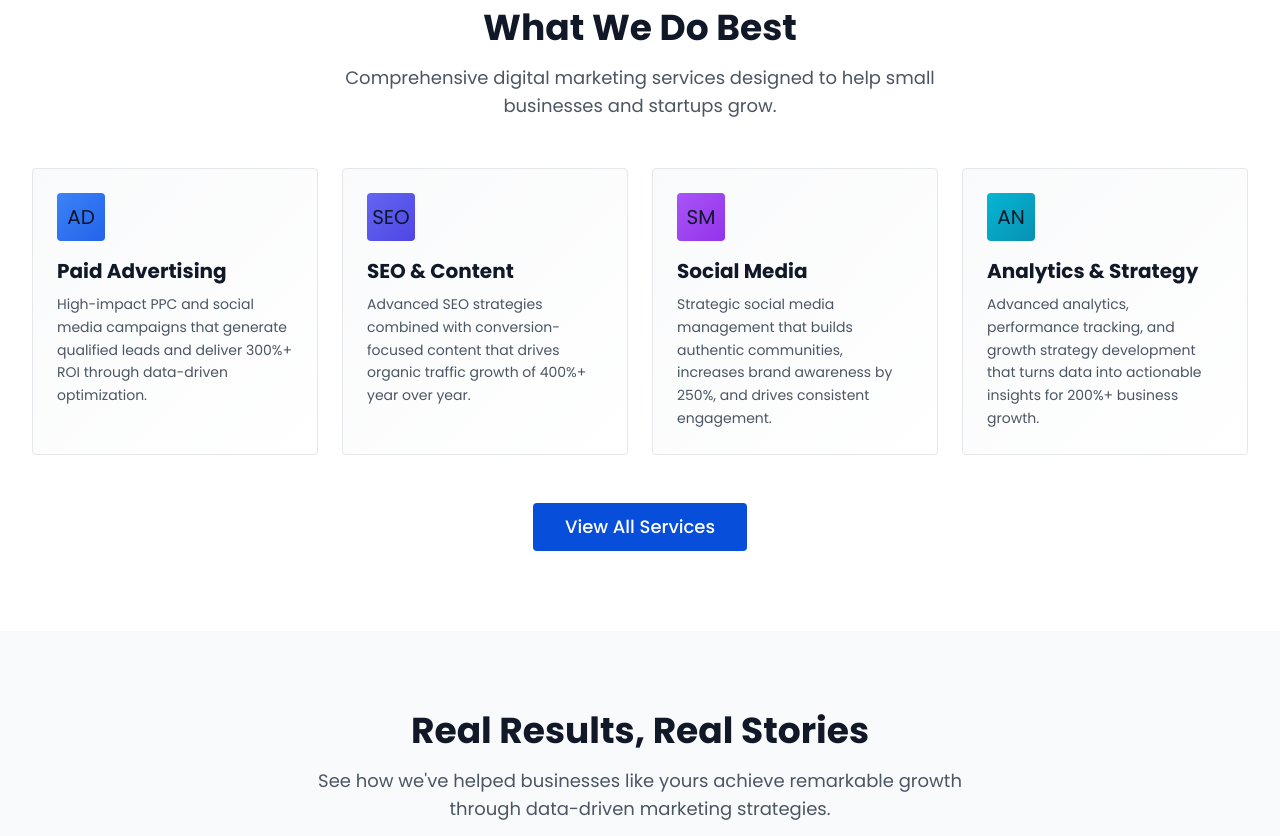
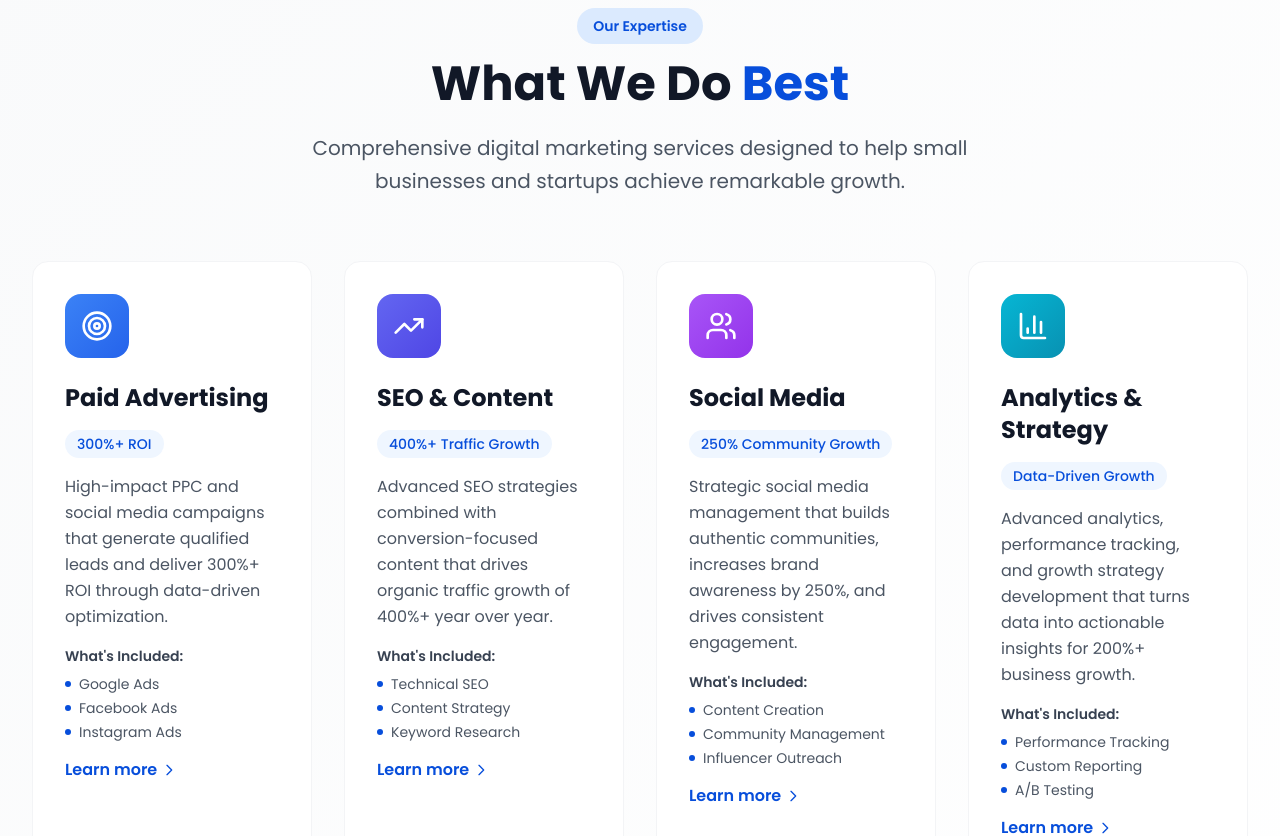
Before and after one commit to arrowaydigital/Arroway, a React (Vite) app: page / in a window 1280 px wide. Shown: the part 820-1656 px from the top of the page. Built offline with nearby package versions, Linux system fonts and the light colour scheme.

Commit message:
Update HomeServicesPreview.tsx

```diff
--- a/src/components/features/HomeServicesPreview.tsx
+++ b/src/components/features/HomeServicesPreview.tsx
@@ -3,80 +3,128 @@ import { Link } from "react-router-dom";
 import { Button } from "@/components/ui/button";
 import { FadeInSection } from "@/components/animations/FadeInSection";
 import { motion } from "framer-motion";
+import { Target, TrendingUp, Users, BarChart3 } from "lucide-react";
 
 export function HomeServicesPreview() {
   const services = [
     {
-      icon: "AD",
+      icon: Target,
       title: "Paid Advertising",
       description: "High-impact PPC and social media campaigns that generate qualified leads and deliver 300%+ ROI through data-driven optimization.",
       color: "from-blue-500 to-blue-600",
+      metric: "300%+ ROI",
+      features: ["Google Ads", "Facebook Ads", "Instagram Ads", "Retargeting"]
     },
     {
-      icon: "SEO",
+      icon: TrendingUp,
       title: "SEO & Content",
       description: "Advanced SEO strategies combined with conversion-focused content that drives organic traffic growth of 400%+ year over year.",
       color: "from-indigo-500 to-indigo-600",
+      metric: "400%+ Traffic Growth",
+      features: ["Technical SEO", "Content Strategy", "Keyword Research", "Link Building"]
     },
     {
-      icon: "SM",
+      icon: Users,
       title: "Social Media",
       description: "Strategic social media management that builds authentic communities, increases brand awareness by 250%, and drives consistent engagement.",
       color: "from-purple-500 to-purple-600",
+      metric: "250% Community Growth",
+      features: ["Content Creation", "Community Management", "Influencer Outreach", "Social Analytics"]
     },
     {
-      icon: "AN",
+      icon: BarChart3,
       title: "Analytics & Strategy",
       description: "Advanced analytics, performance tracking, and growth strategy development that turns data into actionable insights for 200%+ business growth.",
       color: "from-cyan-500 to-cyan-600",
+      metric: "Data-Driven Growth",
+      features: ["Performance Tracking", "Custom Reporting", "A/B Testing", "Growth Strategy"]
     },
   ];
 
   return (
-    <section className="py-16 sm:py-20 bg-white">
+    <section className="py-16 sm:py-20 bg-gradient-to-br from-gray-50 to-white">
       <div className="container mx-auto px-4 sm:px-6 lg:px-8">
         <FadeInSection>
-          <div className="text-center mb-12">
-            <h2 className="text-3xl sm:text-4xl font-bold text-gray-900 mb-4">
-              What We Do Best
+          <div className="text-center mb-16">
+            <span className="bg-blue-100 text-[#074edb] px-4 py-2 rounded-full text-sm font-semibold inline-block mb-4">
+              Our Expertise
+            </span>
+            <h2 className="text-4xl sm:text-5xl font-bold text-gray-900 mb-6">
+              What We Do <span className="text-[#074edb]">Best</span>
             </h2>
-            <p className="text-lg text-gray-600 max-w-2xl mx-auto">
-              Comprehensive digital marketing services designed to help small businesses and startups grow.
+            <p className="text-xl text-gray-600 max-w-3xl mx-auto leading-relaxed">
+              Comprehensive digital marketing services designed to help small businesses and startups achieve remarkable growth.
             </p>
           </div>
         </FadeInSection>
 
-        <div className="grid grid-cols-1 sm:grid-cols-2 lg:grid-cols-4 gap-6">
+        <div className="grid grid-cols-1 sm:grid-cols-2 lg:grid-cols-4 gap-8">
           {services.map((service, index) => (
             <FadeInSection key={service.title} delay={index * 0.1}>
               <motion.div
-                whileHover={{ scale: 1.05, y: -5 }}
-                transition={{ duration: 0.2 }}
-                className="h-full bg-gradient-to-br from-gray-50 to-white p-6 rounded border border-gray-200 hover:border-[#074edb] hover:shadow-lg transition-all"
+                whileHover={{ scale: 1.05, y: -8, boxShadow: "0 25px 50px -12px rgba(0, 0, 0, 0.1)" }}
+                transition={{ duration: 0.3 }}
+                className="h-full bg-white p-8 rounded-2xl border border-gray-100 hover:border-[#074edb] hover:shadow-xl transition-all duration-300 group"
               >
-                <div className={`w-12 h-12 bg-gradient-to-br ${service.color} rounded flex items-center justify-center mb-4`}>
-                  <div className="text-xl">{service.icon}</div>
+                <div className={`w-16 h-16 bg-gradient-to-br ${service.color} rounded-2xl flex items-center justify-center mb-6 group-hover:scale-110 transition-transform duration-300`}>
+                  <service.icon className="h-8 w-8 text-white" />
                 </div>
 
-                <h3 className="text-xl font-bold text-gray-900 mb-2">
+                <h3 className="text-2xl font-bold text-gray-900 mb-4 group-hover:text-[#074edb] transition-colors">
                   {service.title}
                 </h3>
 
-                <p className="text-gray-600 text-sm leading-relaxed">
+                <div className="mb-4">
+                  <span className="inline-block px-3 py-1 bg-blue-50 text-[#074edb] rounded-full text-sm font-medium">
+                    {service.metric}
+                  </span>
+                </div>
+
+                <p className="text-gray-600 leading-relaxed mb-4">
                   {service.description}
                 </p>
+
+                <div className="mb-4">
+                  <h4 className="text-sm font-semibold text-gray-700 mb-2">What's Included:</h4>
+                  <ul className="space-y-1">
+                    {service.features.slice(0, 3).map((feature, idx) => (
+                      <li key={idx} className="flex items-center text-sm text-gray-600">
+                        <div className="w-1.5 h-1.5 rounded-full bg-[#074edb] mr-2"></div>
+                        {feature}
+                      </li>
+                    ))}
+                  </ul>
+                </div>
+
+                <div className="mt-4">
+                  <Link
+                    to="/services"
+                    className="text-[#074edb] font-semibold hover:text-[#063db3] transition-colors inline-flex items-center"
+                  >
+                    Learn more
+                    <svg className="w-4 h-4 ml-1" fill="none" stroke="currentColor" viewBox="0 0 24 24">
+                      <path strokeLinecap="round" strokeLinejoin="round" strokeWidth={2} d="M9 5l7 7-7 7" />
+                    </svg>
+                  </Link>
+                </div>
               </motion.div>
             </FadeInSection>
           ))}
         </div>
 
         <FadeInSection delay={0.4}>
-          <div className="text-center mt-12">
-            <Link to="/services">
-              <Button className="bg-[#074edb] hover:bg-[#063db3] text-white px-8 py-6 text-lg">
-                View All Services
-              </Button>
-            </Link>
+          <div className="text-center mt-20">
+            <div className="inline-block bg-white rounded-2xl p-8 border border-gray-200 shadow-lg">
+              <h3 className="text-2xl font-bold text-gray-900 mb-4">Ready to transform your business?</h3>
+              <p className="text-gray-600 mb-6 max-w-md mx-auto">
+                Let's discuss how our proven strategies can accelerate your growth journey.
+              </p>
+              <Link to="/contact">
+                <Button className="bg-[#074edb] hover:bg-[#063db3] text-white px-8 py-4 text-lg h-auto">
+                  Get Your Free Strategy Session
+                </Button>
+              </Link>
+            </div>
           </div>
         </FadeInSection>
       </div>
```
